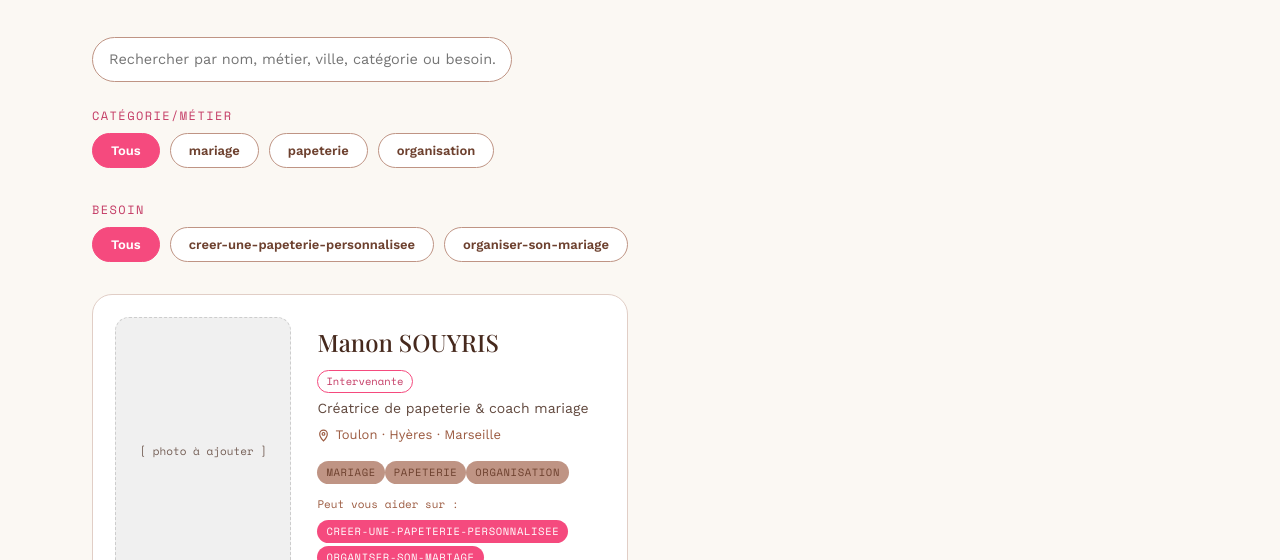
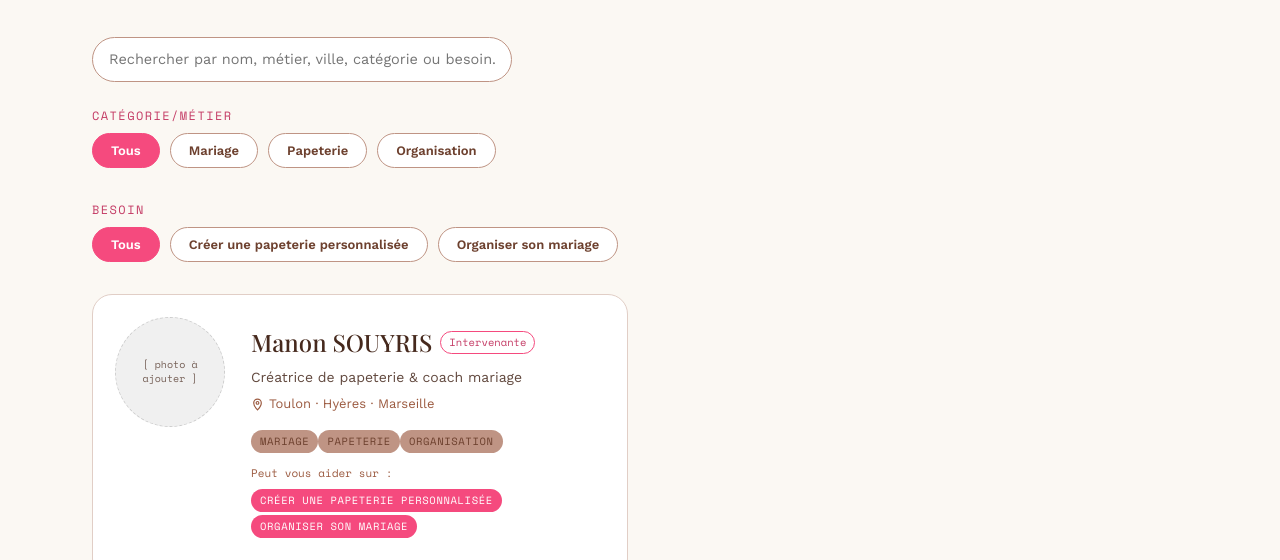
Before and after one commit to Loli-Ju83/-lentre-elles-site, a website: page communaute.html in a window 1280 px wide. Shown: the part 392-952 px from the top of the page. Drawn offline with Linux system fonts and the light colour scheme.

Commit message:
Update communaute.html

```diff
--- a/communaute.html
+++ b/communaute.html
@@ -358,16 +358,16 @@
   .members-grid{ display:grid; grid-template-columns:1fr 1fr; gap:24px; }
   .member-card{
     border-radius: 20px; padding: 22px; scroll-margin-top: 100px;
-    display:flex; gap:22px; align-items:stretch;
+    display:flex; gap:22px; align-items:flex-start;
   }
   .member-card.brown{ background: var(--brown-900); color: var(--cream-soft); }
   .member-card.fuchsia{ background: var(--fuchsia-600); color: #fff; }
   .member-card.neutral{ background: var(--cream-soft); color: var(--heading); border:1px solid var(--brown-100); }
   .member-card .photo{
-    width:36%; flex-shrink:0; border-radius:14px; align-self:stretch;
+    width:110px; height:110px; flex-shrink:0; border-radius:50%; overflow:hidden;
     background: rgba(0,0,0,0.08); border:1px dashed rgba(0,0,0,0.2);
     display:flex; align-items:center; justify-content:center; text-align:center;
-    font-family: var(--font-mono); font-size:11px; padding:10px; opacity:.75; line-height:1.4;
+    font-family: var(--font-mono); font-size:10px; padding:8px; opacity:.75; line-height:1.4;
   }
   .member-card.brown .photo, .member-card.fuchsia .photo{
     background: rgba(255,255,255,0.14); border-color: rgba(255,255,255,0.4);
@@ -399,8 +399,9 @@
   .member-card.neutral .cta{ background: var(--heading); color: var(--cream-soft); }
   @media (max-width:820px){ .members-grid{ grid-template-columns:1fr; } }
   @media (max-width:640px){
-    .member-card{ flex-direction:column; }
-    .member-card .photo{ width:100%; aspect-ratio:16/10; }
+    .member-card{ flex-direction:column; align-items:center; text-align:center; }
+    .member-card .photo{ width:130px; height:130px; }
+    .member-card .socials{ justify-content:center; }
   }
 
   /* ---------- PRIVATISATION ---------- */
@@ -596,6 +597,11 @@
 
   let allMembers = [];
   let allEvents = [];
+  let categoriesBySlug = {};
+  let besoinsBySlug = {};
+
+  function categoryLabel(slug){ return (categoriesBySlug[slug] || {}).name || slug; }
+  function besoinLabel(slug){ return (besoinsBySlug[slug] || {}).name || slug; }
 
   function renderMembers(members, events){
     const grid = document.getElementById('members-grid');
@@ -608,17 +614,17 @@
     grid.innerHTML = members.map(m => {
       const fullName = (m.prenom || '') + ' ' + (m.nom || '');
       const photo = m.photo
-        ? '<img src="' + m.photo + '" alt="' + fullName + '" style="width:100%; height:100%; object-fit:cover; border-radius:14px;">'
+        ? '<img src="' + m.photo + '" alt="' + fullName + '" style="width:100%; height:100%; object-fit:cover; border-radius:50%;">'
         : '[ photo à ajouter ]';
       const socials = ['instagram', 'facebook', 'linkedin']
         .filter(k => m[k])
         .map(k => '<a href="' + m[k] + '" target="_blank" rel="noopener" aria-label="' + k + ' ' + fullName + '">' + socialIcon(k) + '</a>')
         .join('');
       const tags = (m.mots_cles || []).filter(Boolean)
-        .map(t => '<span class="org-badge neutral">' + t + '</span>')
+        .map(t => '<span class="org-badge neutral">' + categoryLabel(t) + '</span>')
         .join('');
       const besoinTags = (m.besoins || []).filter(Boolean)
-        .map(t => '<span class="org-badge fuchsia">' + t + '</span>')
+        .map(t => '<span class="org-badge fuchsia">' + besoinLabel(t) + '</span>')
         .join('');
       const villesText = (m.villes || []).filter(Boolean).join(' · ');
 
@@ -662,14 +668,14 @@
     }
   }
 
-  function buildFilterRow(wrapId, blockId, field){
+  function buildFilterRow(wrapId, blockId, field, labelFn){
     const wrap = document.getElementById(wrapId);
     const block = document.getElementById(blockId);
     const seen = new Map();
     allMembers.forEach(m => (m[field] || []).forEach(tag => {
-      const key = (tag || '').trim().toLowerCase();
+      const key = (tag || '').trim();
       if (!key || seen.has(key)) return;
-      seen.set(key, tag.trim());
+      seen.set(key, labelFn ? labelFn(key) : key);
     }));
     if (!seen.size){ block.style.display = 'none'; wrap.innerHTML = ''; return; }
     block.style.display = '';
@@ -686,14 +692,16 @@
   }
 
   function buildMemberFilters(){
-    buildFilterRow('member-filters', 'category-filter-block', 'mots_cles');
-    buildFilterRow('besoin-filters', 'besoin-filter-block', 'besoins');
+    buildFilterRow('member-filters', 'category-filter-block', 'mots_cles', categoryLabel);
+    buildFilterRow('besoin-filters', 'besoin-filter-block', 'besoins', besoinLabel);
   }
 
   function matchesSearch(m, query){
     if (!query) return true;
     const fullName = ((m.prenom || '') + ' ' + (m.nom || '')).toLowerCase();
-    const haystack = [fullName, m.titre || '', ...(m.mots_cles || []), ...(m.villes || []), ...(m.besoins || [])].join(' ').toLowerCase();
+    const catLabels = (m.mots_cles || []).map(categoryLabel);
+    const besoinLabels = (m.besoins || []).map(besoinLabel);
+    const haystack = [fullName, m.titre || '', ...catLabels, ...(m.villes || []), ...besoinLabels].join(' ').toLowerCase();
     return haystack.includes(query.toLowerCase());
   }
 
@@ -704,8 +712,8 @@
     const besoinFilter = activeBesoin ? activeBesoin.dataset.filter : 'all';
     const query = document.getElementById('member-search').value.trim();
     const filtered = allMembers.filter(m => {
-      const categoryOk = categoryFilter === 'all' || (m.mots_cles || []).some(t => t.trim().toLowerCase() === categoryFilter);
-      const besoinOk = besoinFilter === 'all' || (m.besoins || []).some(t => t.trim().toLowerCase() === besoinFilter);
+      const categoryOk = categoryFilter === 'all' || (m.mots_cles || []).some(t => t.trim() === categoryFilter);
+      const besoinOk = besoinFilter === 'all' || (m.besoins || []).some(t => t.trim() === besoinFilter);
       return categoryOk && besoinOk && matchesSearch(m, query);
     });
     renderMembers(filtered, allEvents);
@@ -715,10 +723,14 @@
 
   Promise.all([
     fetch('data/members.json').then(r => r.json()).catch(() => window.__FALLBACK_MEMBERS__),
-    fetch('data/events.json').then(r => r.json()).catch(() => window.__FALLBACK_EVENTS__)
-  ]).then(([membersData, eventsData]) => {
+    fetch('data/events.json').then(r => r.json()).catch(() => window.__FALLBACK_EVENTS__),
+    fetch('data/categories.json').then(r => r.json()).catch(() => ({ categories: [] })),
+    fetch('data/besoins.json').then(r => r.json()).catch(() => ({ besoins: [] }))
+  ]).then(([membersData, eventsData, categoriesData, besoinsData]) => {
     allMembers = membersData.members || [];
     allEvents = eventsData.events || [];
+    (categoriesData.categories || []).forEach(c => { categoriesBySlug[c.slug] = c; });
+    (besoinsData.besoins || []).forEach(b => { besoinsBySlug[b.slug] = b; });
     buildMemberFilters();
     applyMemberFilters();
   });
```
